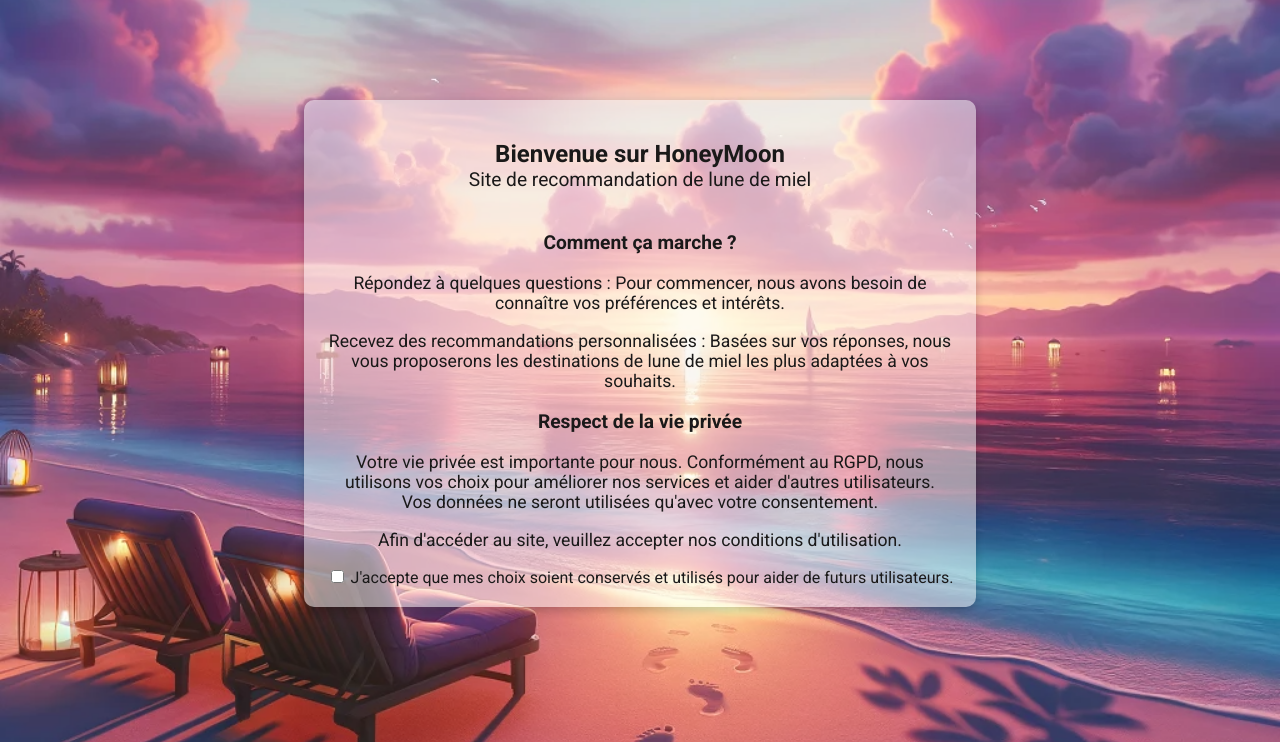
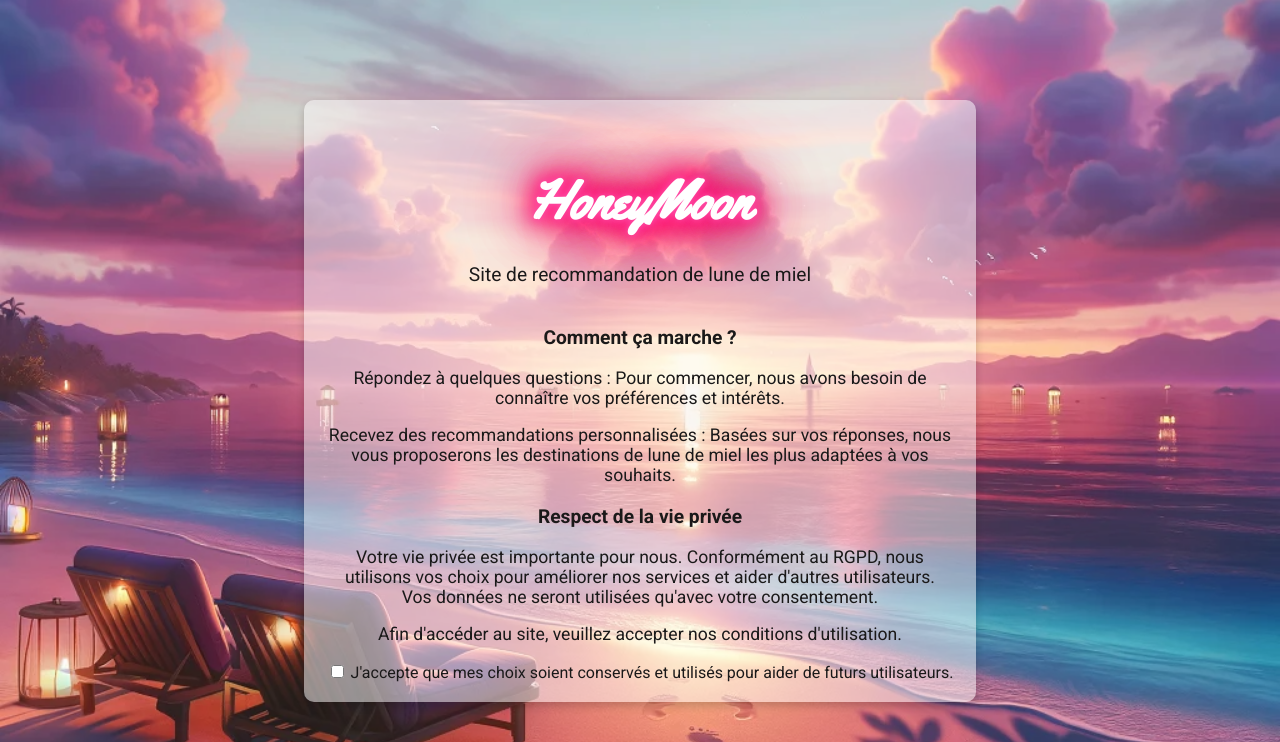
Before and after one commit to GaRyFoYDev/honeymoon, a PHP site: page / in a window 1280 px wide. Shown: the top 742 px of the page. Run offline with PHP 8.4, Linux system fonts and the light colour scheme.

Commit message:
Amélioration du style du titre de la page index

```diff
--- a/index.php
+++ b/index.php
@@ -5,13 +5,14 @@
     <meta charset="UTF-8">
     <meta name="viewport" content="width=device-width, initial-scale=1.0">
     <link rel="stylesheet" href="styles/index.css">
-    <link href="https://fonts.googleapis.com/css2?family=Roboto:wght@400;700&display=swap" rel="stylesheet">
+    <link href="https://fonts.googleapis.com/css2?family=Roboto:wght@400;500;700&family=Yellowtail&display=swap"
+        rel="stylesheet">
     <title>HoneyMoon - Accueil</title>
 </head>
 
 <body>
     <div class="welcome-message">
-        <h2>Bienvenue sur HoneyMoon</h2>
+        <h2 id='honey'>HoneyMoon</h2>
         <h3 id="welcome">Site de recommandation de lune de miel</h3>
         <h3>Comment ça marche ?</h3>
         <p>Répondez à quelques questions : Pour commencer, nous avons besoin de connaître vos préférences
--- a/styles/index.css
+++ b/styles/index.css
@@ -77,10 +77,55 @@ h3 {
     margin-right: auto;
     border: none;
     border-radius: 10px;
-    background-color: red;
+    background-color: #ff0066;
     color: white;
     padding: 10px 20px;
     font-size: 1em;
     cursor: pointer;
 
 }
+
+
+
+#honey {
+    font-family: 'Yellowtail', cursive;
+    color: #ffffff;
+    font-size: 54px;
+    text-align: center;
+    text-shadow:
+        0 0 10px #ff4da6,
+        0 0 20px #ff4da6,
+        0 0 30px #ff0066,
+        0 0 40px #ff0066,
+        0 0 70px #ff0066,
+        0 0 80px #ff0066,
+        0 0 100px #ff0066,
+        0 0 150px #ff0066;
+    animation: neon-animation 1.5s ease-in-out infinite alternate;
+}
+
+@keyframes neon-animation {
+    from {
+        text-shadow:
+            0 0 5px #ff4da6,
+            0 0 10px #ff4da6,
+            0 0 15px #ff0066,
+            0 0 20px #ff0066,
+            0 0 35px #ff0066,
+            0 0 40px #ff0066,
+            0 0 50px #ff0066,
+            0 0 75px #ff0066;
+    }
+
+    to {
+        text-shadow:
+            0 0 10px #ff4da6,
+            0 0 20px #ff4da6,
+            0 0 30px #ff0066,
+            0 0 40px #ff0066,
+            0 0 70px #ff0066,
+            0 0 80px #ff0066,
+            0 0 100px #ff0066,
+            0 0 150px #ff0066;
+    }
+}
```
